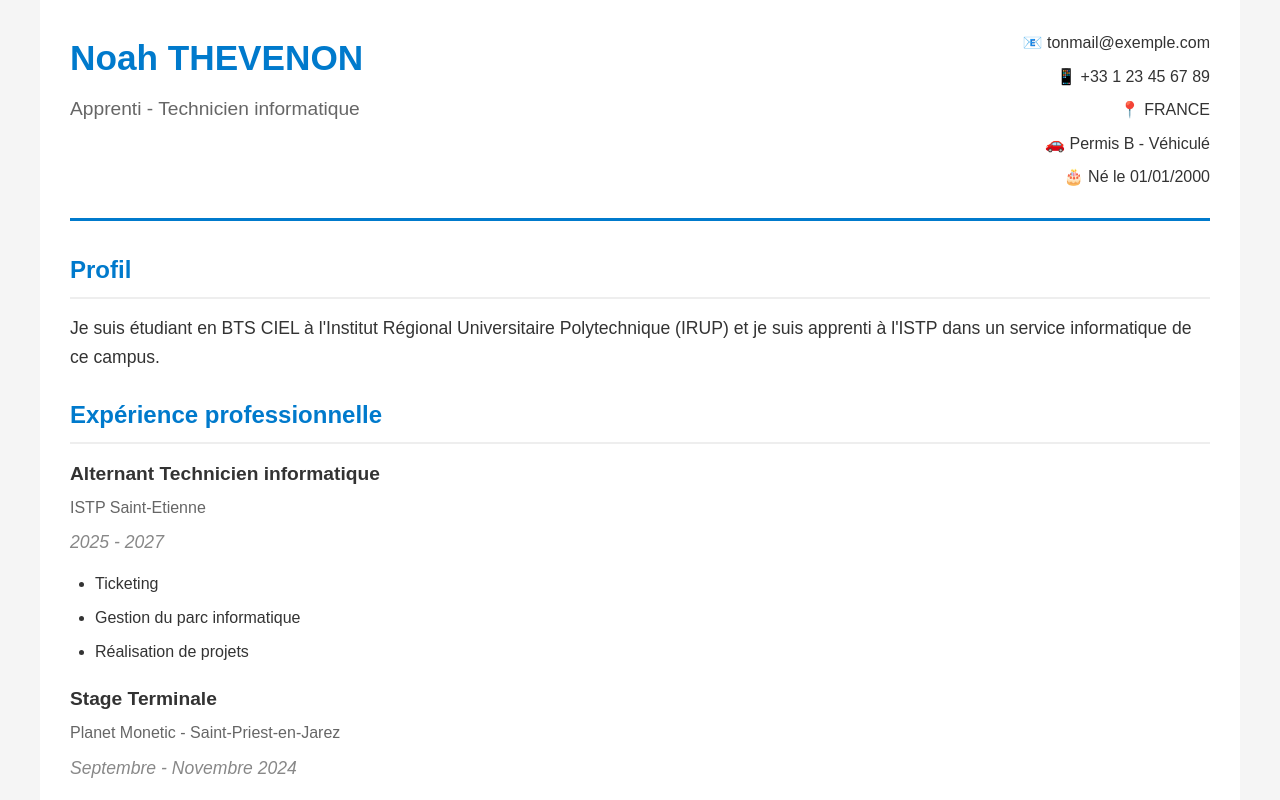
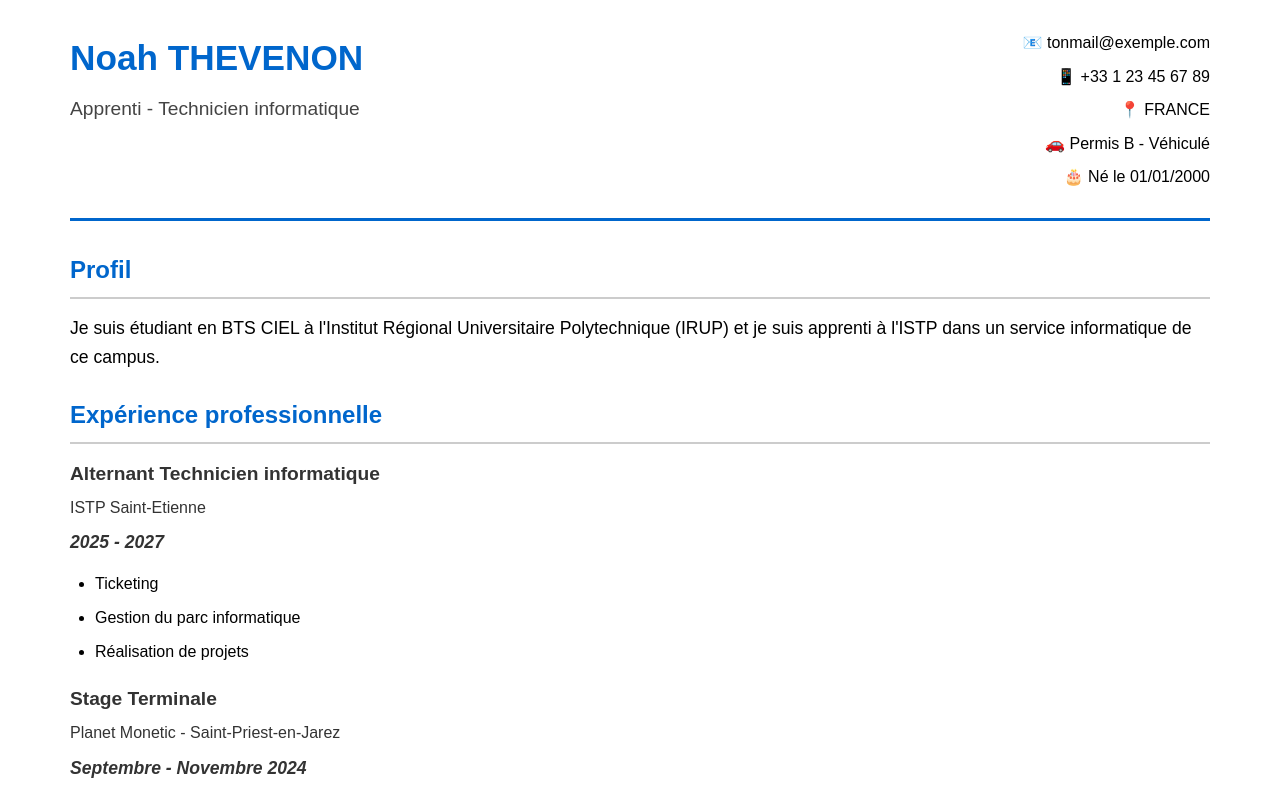
Before and after one commit to Traivox/CV-Noah, a plain HTML site: page index.html in a window 1280 px wide. Drawn offline with Linux system fonts and the light colour scheme.

Commit message:
Improve accessibility for colorblind users
- Enhanced color contrast for better readability
- Replaced problematic blue (#007acc) with more accessible color (#0066cc)
- Added visual hierarchy elements (borders, bold text) beyond color
- Improved text-to-background contrast ratios
- Maintained clean design while ensuring WCAG compliance

```diff
--- a/style.css
+++ b/style.css
@@ -8,8 +8,8 @@
 html, body {
     font-family: 'Arial', sans-serif;
     line-height: 1.6;
-    color: #333;
-    background-color: #f5f5f5;
+    color: #000000;
+    background-color: #ffffff;
     padding: 0;
     margin: 0;
     overflow-x: hidden;
@@ -36,18 +36,19 @@ html, body {
     align-items: flex-start;
     margin-bottom: 30px;
     padding-bottom: 20px;
-    border-bottom: 3px solid #007acc;
+    border-bottom: 3px solid #0066cc;
 }
 
 .name-section h1 {
     font-size: 2.2rem;
-    color: #007acc;
+    color: #0066cc;
     margin-bottom: 8px;
+    font-weight: bold;
 }
 
 .name-section h2 {
     font-size: 1.2rem;
-    color: #666;
+    color: #444444;
     font-weight: normal;
 }
 
@@ -67,10 +68,11 @@ html, body {
 
 .cv-section h3 {
     font-size: 1.5rem;
-    color: #007acc;
+    color: #0066cc;
     margin-bottom: 15px;
     padding-bottom: 8px;
-    border-bottom: 2px solid #eee;
+    border-bottom: 2px solid #cccccc;
+    font-weight: bold;
 }
 
 .cv-section p {
@@ -91,16 +93,17 @@ html, body {
 
 .job h5, .education h5 {
     font-size: 1rem;
-    color: #666;
+    color: #333333;
     font-weight: normal;
     margin-bottom: 8px;
 }
 
 .date {
     font-size: 0.9rem;
-    color: #888;
+    color: #333333;
     font-style: italic;
     margin-bottom: 10px;
+    font-weight: bold;
 }
 
 .job ul {
@@ -121,8 +124,11 @@ html, body {
 
 .skill-category h4 {
     font-size: 1.1rem;
-    color: #333;
+    color: #000000;
     margin-bottom: 12px;
+    font-weight: bold;
+    border-bottom: 1px solid #dddddd;
+    padding-bottom: 4px;
 }
 
 .skill-category ul {
@@ -130,11 +136,12 @@ html, body {
 }
 
 .skill-category li {
-    background-color: #f8f9fa;
+    background-color: #f8f8f8;
     padding: 8px 12px;
     margin-bottom: 8px;
     border-radius: 5px;
     font-size: 0.95rem;
+    border-left: 3px solid #0066cc;
 }
 
 /* Responsive design - ajusté pour tenir dans la viewport sans scroll seulement sur mobile */
```
